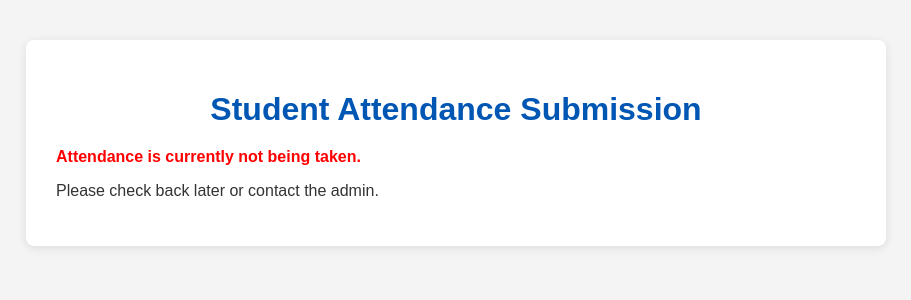
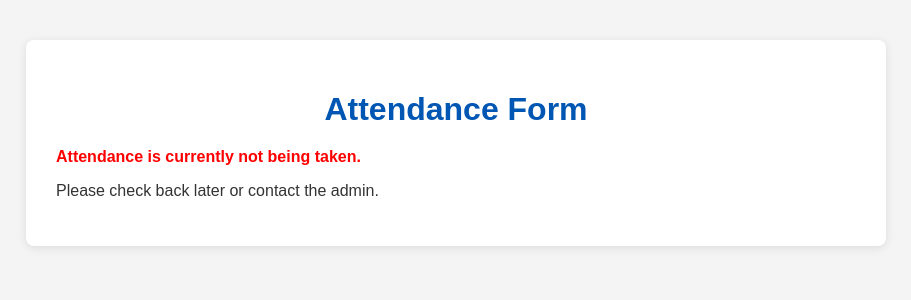
Before and after one commit to joshua-zingale/verified-attendance, a Flask app: page / in a window 1280 px wide. Shown: the top 300 px of the page, without its empty margins (184-1095 px from the left). Run offline with Flask 3, Linux system fonts and the light colour scheme; data that the repository does not hold is empty; parts of the project's set-up code (start-up, migrations or seed data) failed here and were passed over.

Commit message:
Changed to src layout

```diff
--- a/verified_attendance/templates/student.html
+++ b/src/templates/student.html
@@ -8,7 +8,7 @@
 </head>
 <body>
     <div class="container">
-        <h1>Student Attendance Submission</h1>
+        <h1>Attendance Form</h1>
 
         {% if message %}
             <div class="message {{ message_type }}">
```
Also changed, not shown: src/__init__.py (renamed from verified_attendance/__init__.py), src/db.py (renamed from verified_attendance/db.py), src/routes.py (renamed from verified_attendance/routes.py), src/static/style.css (renamed from verified_attendance/static/style.css), src/templates/admin.html (renamed from verified_attendance/templates/admin.html), src/templates/admin_login.html (renamed from verified_attendance/templates/admin_login.html).
